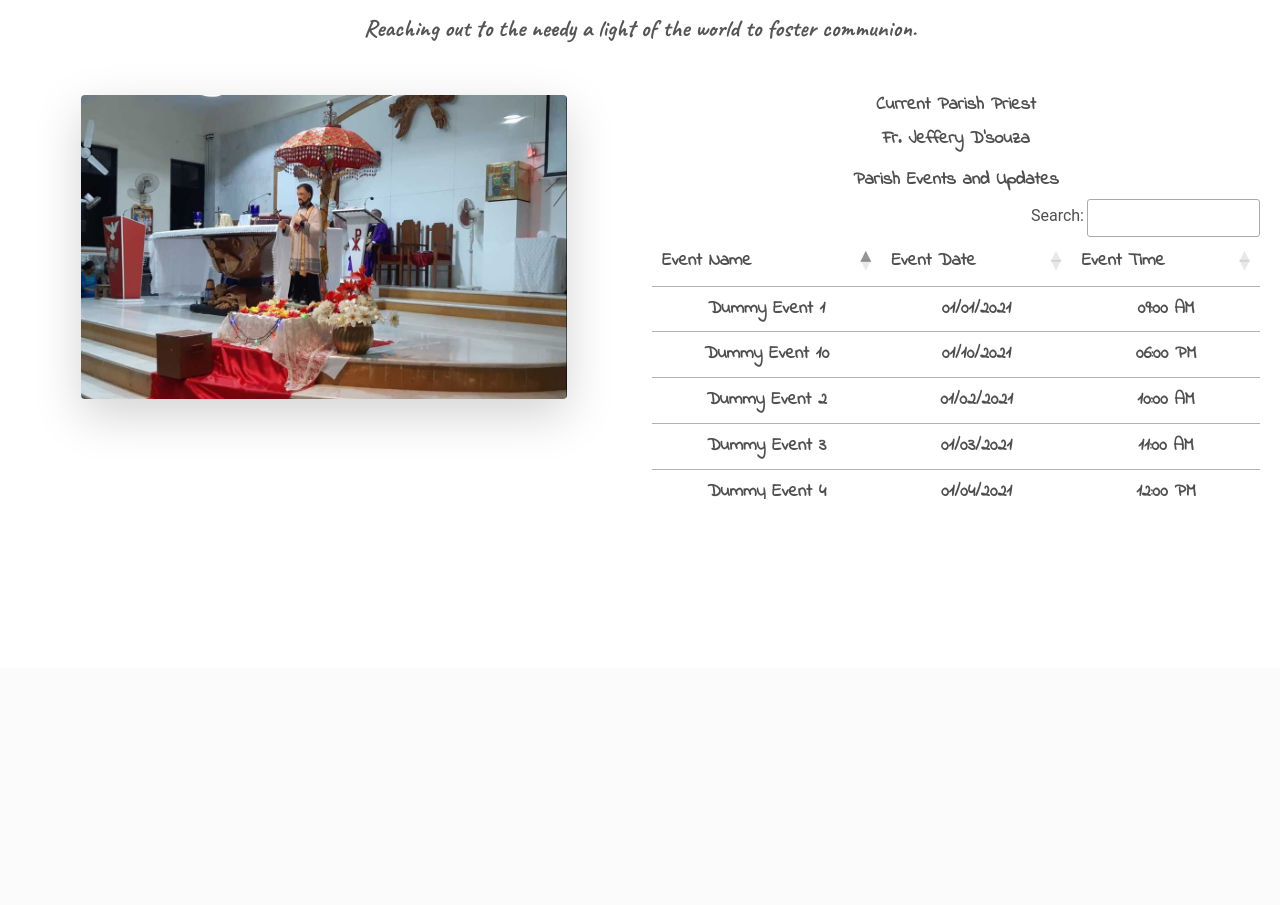
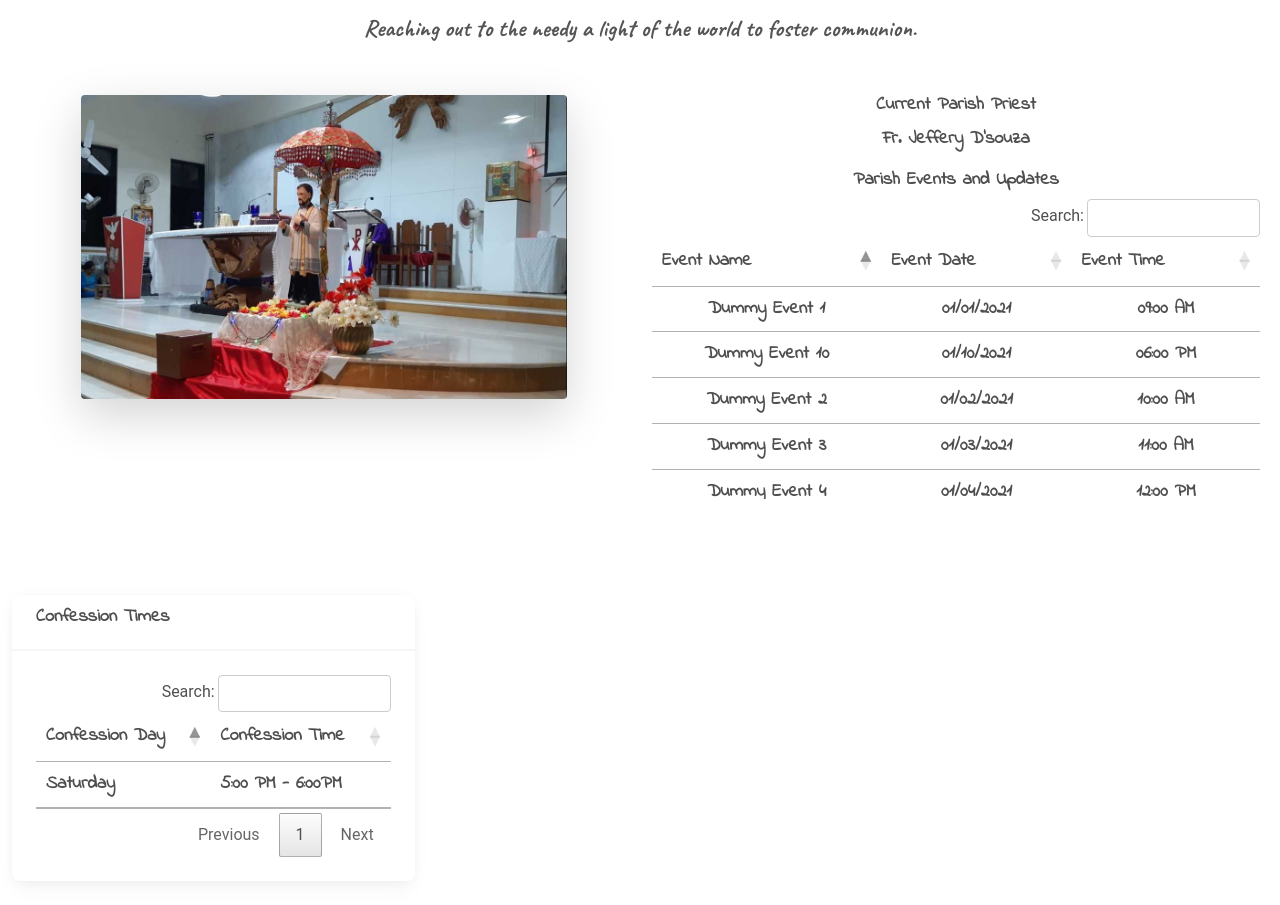
Before and after one commit to roschlynnmichael/SFX-Church-Website, a Flask app: template templates/webpages/home.html in a window 1280 px wide. Shown: the part 132-1037 px from the top of the page. Before the commit the page ends 631 px from the top, so only its background shows below. Run offline with Flask 3, Linux system fonts and the light colour scheme; the template is opened without the code that fills it, so the values that code supplies are empty; some libraries are stand-ins or nearby versions.

Commit message:
Changes Done

```diff
--- a/app.py
+++ b/app.py
@@ -6,7 +6,7 @@
 def hello_world():
     return "<p>Hello World! From Python Flask!<p>"
 
-@app.route("/home")
+@app.route("/")
 def homepage():
     return render_template("/webpages/home.html")
 
--- a/design_files/custom_css/custom_css_file.css
+++ b/design_files/custom_css/custom_css_file.css
@@ -92,10 +92,10 @@
 
 .dataTables_wrapper .dataTables_filter input {
   font-family: 'Indie Flower', cursive !important;
-  font-size: 1rem;
-  border: 1px solid #ccc;
-  border-radius: 4px;
-  padding: 5px;
+  font-size: 1rem !important;
+  border: 1px solid #ccc !important;
+  border-radius: 4px !important;
+  padding: 5px !important;
 }
 
 /* Media Queries */
--- a/templates/webpages/home.html
+++ b/templates/webpages/home.html
@@ -161,6 +161,36 @@
         </div>
     </div>
 
+    <div class="container-fluid py-4">
+        <div class="row">
+            <div class="col-md-4">
+                <div class="card h-100">
+                    <div class="card-header">
+                        <h5 class="indie-font">Confession Times</h5>
+                    </div>
+                    <div class="card-body">
+                        <div class="table-responsive">
+                            <table class="table">
+                                <thead class="bg-light">
+                                    <tr>
+                                        <th class="indie-font">Confession Day</th>
+                                        <th class="indie-font">Confession Time</th>
+                                    </tr>
+                                </thead>
+                                <tbody>
+                                    <tr>
+                                        <td class="indie-font">Saturday</td>
+                                        <td class="indie-font">5:00 PM - 6:00PM</td>
+                                    </tr>
+                                </tbody>
+                            </table>
+                        </div>
+                    </div>
+                </div>
+            </div>
+        </div>
+    </div>
+
     <script src="{{ url_for('static', filename='js/mdb.umd.min.js') }}"></script>
     <script src="{{ url_for('static', filename='custom_js/dropdown_menu.js') }}"></script>
     <script src="https://code.jquery.com/jquery-3.6.0.min.js"></script>
```
